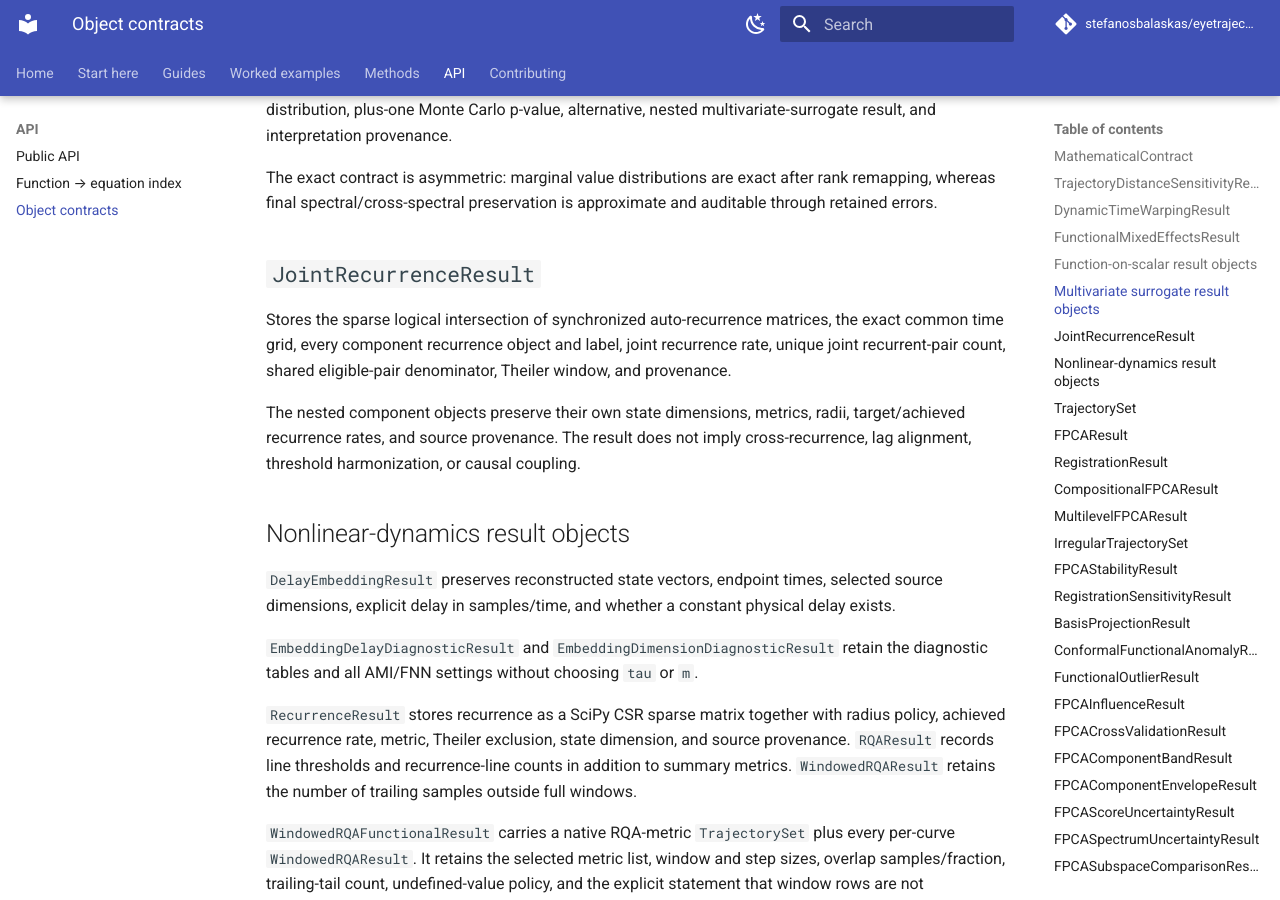
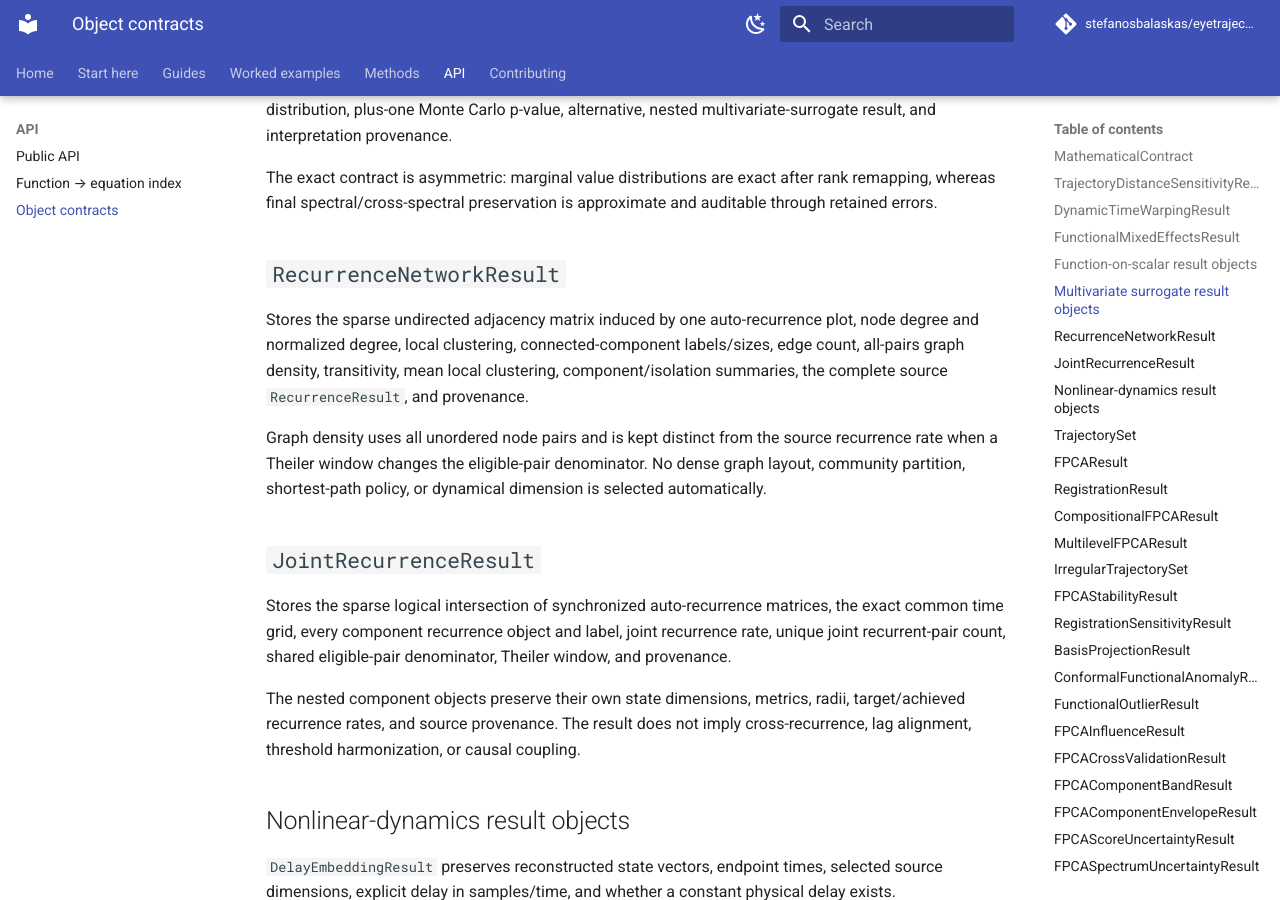
Before and after one commit to stefanosbalaskas/eyetrajectoriespy, an MkDocs documentation site: the page built from docs/reference/objects.md, in a window 1280 px wide and 900 px high, scrolled down 2191 px. Built offline with MkDocs 1.6.1 and Material for MkDocs 9.7.7, drawn with Linux system fonts in a browser that asks for light colours; comment, search, counter and statistics services are not loaded.

Commit message:
Document recurrence network result object

```diff
--- a/docs/reference/objects.md
+++ b/docs/reference/objects.md
@@ -72,6 +72,19 @@ provenance.
 The exact contract is asymmetric: marginal value distributions are exact after
 rank remapping, whereas final spectral/cross-spectral preservation is
 approximate and auditable through retained errors.
+
+## `RecurrenceNetworkResult`
+
+Stores the sparse undirected adjacency matrix induced by one auto-recurrence
+plot, node degree and normalized degree, local clustering, connected-component
+labels/sizes, edge count, all-pairs graph density, transitivity, mean local
+clustering, component/isolation summaries, the complete source
+`RecurrenceResult`, and provenance.
+
+Graph density uses all unordered node pairs and is kept distinct from the
+source recurrence rate when a Theiler window changes the eligible-pair
+denominator. No dense graph layout, community partition, shortest-path policy,
+or dynamical dimension is selected automatically.
 
 ## `JointRecurrenceResult`
 
```
